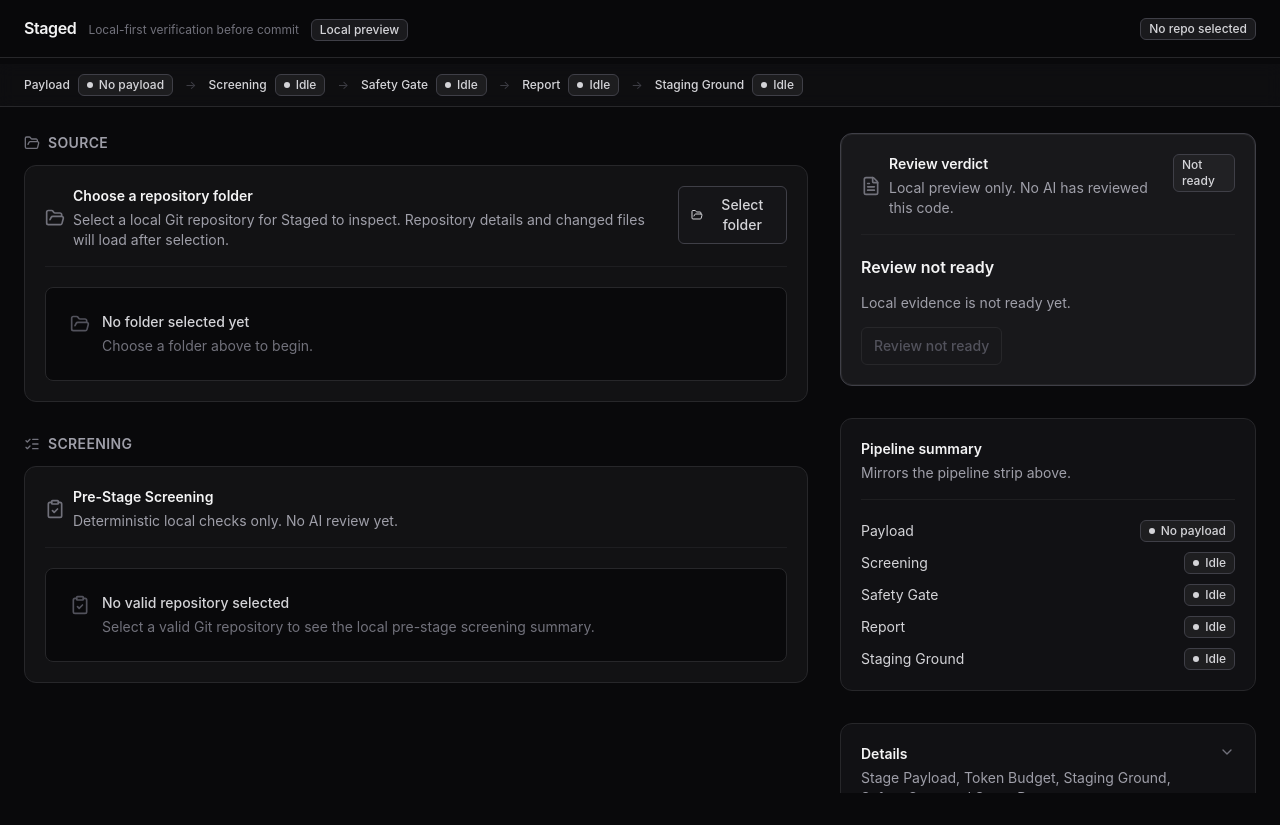
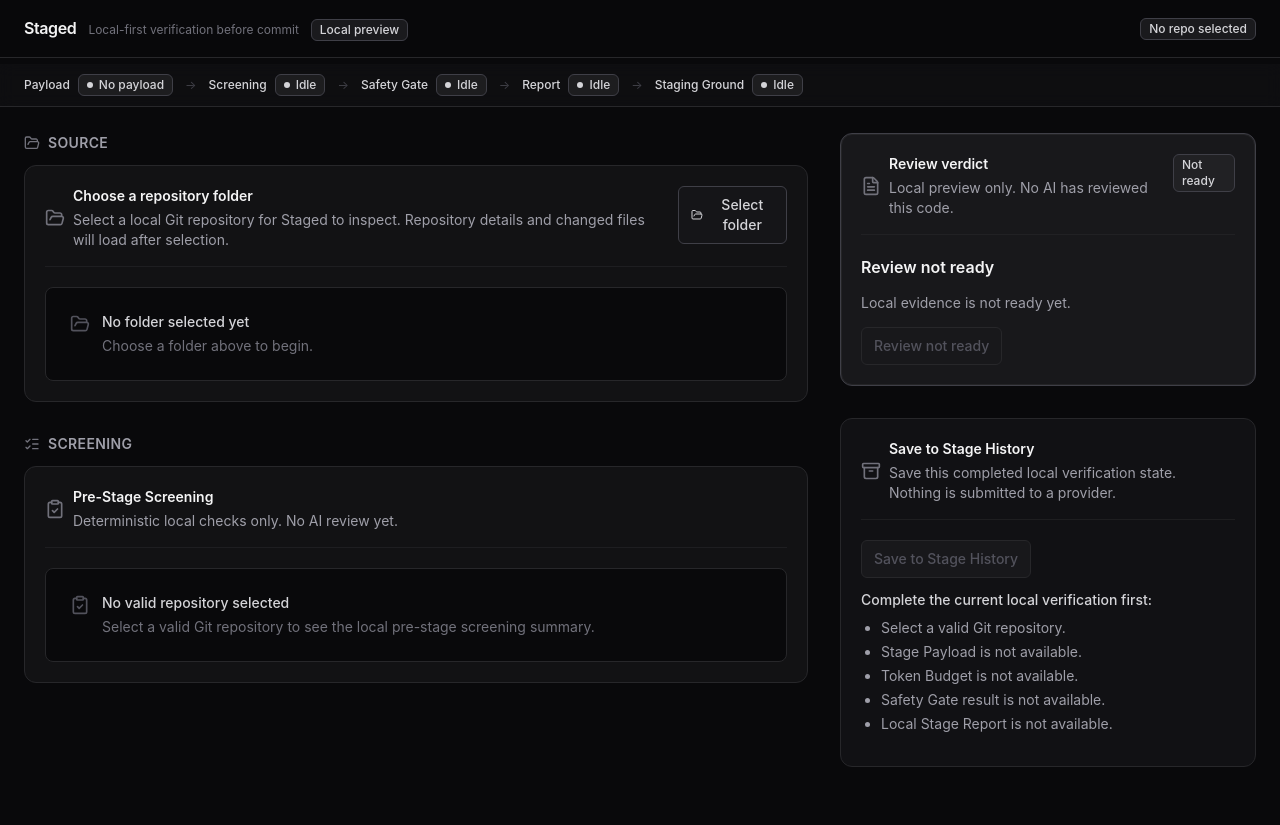
Before and after one commit to rudybrrr/staged, a React (Vite) app: page / in a window 1280 px wide. Built offline with nearby package versions, Linux system fonts and the light colour scheme.

Commit message:
feat: add explicit Stage History save action

```diff
--- a/src/app/App.tsx
+++ b/src/app/App.tsx
@@ -26,6 +26,10 @@
 } from "./lib/repo";
 import { buildPreStageFindings } from "./lib/screening";
 import { buildSafetyGateResult } from "./lib/safetyGate";
+import {
+  getStageHistorySaveDisabledReasons,
+  type BuildStageHistorySnapshotInput,
+} from "./lib/stageHistory";
 import { buildLocalStageReportPreview } from "./lib/stageReport";
 import { buildStagePayload } from "./lib/stagePayload";
 import { buildStagingGroundReadiness } from "./lib/stagingGround";
@@ -204,6 +208,58 @@
         stagingGroundReadiness,
       }),
     [safetyGateResult, stagePayload, stagingGroundReadiness, tokenBudget],
+  );
+  const stageHistorySnapshotInput: BuildStageHistorySnapshotInput | null =
+    useMemo(() => {
+      if (
+        !repoSummary?.is_git_repo ||
+        !tokenBudget ||
+        !safetyGateResult ||
+        !stageReport
+      ) {
+        return null;
+      }
+
+      return {
+        repo: {
+          repo_path: repoSummary.repo_path,
+          repo_name: repoSummary.repo_name,
+          current_branch: repoSummary.current_branch,
+          is_git_repo: repoSummary.is_git_repo,
+        },
+        redacted_payload_preview:
+          safetyGateResult.redacted_payload_preview,
+        token_budget: tokenBudget,
+        safety_gate_result: safetyGateResult,
+        local_stage_report: stageReport,
+      };
+    }, [repoSummary, safetyGateResult, stageReport, tokenBudget]);
+  const stageHistoryDisabledReasons = useMemo(
+    () =>
+      getStageHistorySaveDisabledReasons({
+        has_valid_repo: repoSummary?.is_git_repo ?? false,
+        has_stage_payload: stagePayload !== null,
+        token_budget: tokenBudget,
+        safety_gate_result: safetyGateResult,
+        local_stage_report: stageReport,
+        is_inspecting_repo: isInspecting,
+        is_loading_changed_files: isLoadingChangedFiles,
+        is_loading_diff: isLoadingDiff,
+        is_loading_commands: commandRunnerState.isLoadingCommands,
+        is_running_command: commandRunnerState.isRunning,
+      }),
+    [
+      commandRunnerState.isLoadingCommands,
+      commandRunnerState.isRunning,
+      isInspecting,
+      isLoadingChangedFiles,
+      isLoadingDiff,
+      repoSummary?.is_git_repo,
+      safetyGateResult,
+      stagePayload,
+      stageReport,
+      tokenBudget,
+    ],
   );
 
   const futureAiApproval: FutureAiApproval = useMemo(() => {
@@ -549,6 +605,8 @@
           onRefreshProviderReadiness={refreshProviderReadiness}
           hasValidRepo={repoSummary?.is_git_repo ?? false}
           pipelineSteps={pipelineSteps}
+          stageHistorySnapshotInput={stageHistorySnapshotInput}
+          stageHistoryDisabledReasons={stageHistoryDisabledReasons}
         />
       }
     >
--- a/src/app/features/review-rail/ReviewRailPanel.tsx
+++ b/src/app/features/review-rail/ReviewRailPanel.tsx
@@ -2,6 +2,7 @@
 import { FileText, ShieldAlert, ShieldCheck } from "lucide-react";
 
 import type { SafetyGateResult } from "../../lib/safetyGate";
+import type { BuildStageHistorySnapshotInput } from "../../lib/stageHistory";
 import type { StagePayload } from "../../lib/stagePayload";
 import type { StageReport } from "../../lib/stageReport";
 import type { StagingGroundReadiness } from "../../lib/stagingGround";
@@ -16,6 +17,7 @@
   type StatusTone,
 } from "../../ui";
 import { SafetyGatePanel } from "../safety-gate/SafetyGatePanel";
+import { StageHistorySavePanel } from "../stage-history/StageHistorySavePanel";
 import { StagePayloadPreviewPanel } from "../stage-payload/StagePayloadPreviewPanel";
 import { StageReportPanel } from "../stage-report/StageReportPanel";
 import { StagingGroundPanel } from "../staging-ground/StagingGroundPanel";
@@ -206,6 +208,8 @@
   onRefreshProviderReadiness: () => void;
   hasValidRepo: boolean;
   pipelineSteps: PipelineStep[];
+  stageHistorySnapshotInput: BuildStageHistorySnapshotInput | null;
+  stageHistoryDisabledReasons: string[];
 };
 
 export function ReviewRailPanel({
@@ -219,12 +223,19 @@
   onRefreshProviderReadiness,
   hasValidRepo,
   pipelineSteps,
+  stageHistorySnapshotInput,
+  stageHistoryDisabledReasons,
 }: ReviewRailPanelProps) {
   const verdict = deriveVerdict(safetyGateResult, stageReport, stagingGroundReadiness);
 
   return (
     <>
       <VerdictCard verdict={verdict} />
+
+      <StageHistorySavePanel
+        snapshotInput={stageHistorySnapshotInput}
+        disabledReasons={stageHistoryDisabledReasons}
+      />
 
       <PipelineMiniSummary steps={pipelineSteps} />
 
--- /dev/null
+++ b/src/app/features/stage-history/StageHistorySavePanel.tsx
@@ -0,0 +1,171 @@
+import { useEffect, useRef, useState } from "react";
+import { Archive } from "lucide-react";
+
+import {
+  buildStageHistorySaveInput,
+  saveStageHistoryScan,
+  type BuildStageHistorySnapshotInput,
+  type SaveStageHistoryCommandError,
+  type SaveStageHistoryScanResult,
+} from "../../lib/stageHistory";
+import { ActionButton, Panel } from "../../ui";
+
+type StageHistorySavePanelProps = {
+  snapshotInput: BuildStageHistorySnapshotInput | null;
+  disabledReasons: string[];
+};
+
+type SaveConfirmation = {
+  result: SaveStageHistoryScanResult;
+  safetyGateStatus: "pass" | "warning" | "blocked";
+};
+
+const COMMAND_ERROR_MESSAGES: Record<
+  SaveStageHistoryCommandError["code"],
+  string
+> = {
+  invalid_input:
+    "Current verification evidence could not be validated. Refresh and try again.",
+  duplicate_scan_id:
+    "A unique history record could not be created. Try saving again.",
+  storage_unavailable: "Stage History storage is unavailable.",
+  save_failed: "The scan could not be saved to Stage History.",
+};
+
+function commandErrorMessage(error: unknown): string {
+  if (typeof error !== "object" || error === null || !("code" in error)) {
+    return COMMAND_ERROR_MESSAGES.save_failed;
+  }
+
+  const code = error.code;
+  if (typeof code !== "string" || !(code in COMMAND_ERROR_MESSAGES)) {
+    return COMMAND_ERROR_MESSAGES.save_failed;
+  }
+
+  return COMMAND_ERROR_MESSAGES[code as SaveStageHistoryCommandError["code"]];
+}
+
+export function StageHistorySavePanel({
+  snapshotInput,
+  disabledReasons,
+}: StageHistorySavePanelProps) {
+  const [isSaving, setIsSaving] = useState(false);
+  const [confirmation, setConfirmation] =
+    useState<SaveConfirmation | null>(null);
+  const [errorMessage, setErrorMessage] = useState<string | null>(null);
+  const evidenceVersion = useRef(0);
+
+  useEffect(() => {
+    evidenceVersion.current += 1;
+    setConfirmation(null);
+    setErrorMessage(null);
+  }, [snapshotInput]);
+
+  const isDisabled =
+    isSaving || snapshotInput === null || disabledReasons.length > 0;
+
+  async function handleSave() {
+    if (isDisabled || !snapshotInput) {
+      return;
+    }
+
+    const capturedInput = snapshotInput;
+    const capturedEvidenceVersion = evidenceVersion.current;
+    setIsSaving(true);
+    setConfirmation(null);
+    setErrorMessage(null);
+
+    let commandInput;
+    try {
+      commandInput = await buildStageHistorySaveInput(capturedInput);
+    } catch {
+      if (capturedEvidenceVersion === evidenceVersion.current) {
+        setErrorMessage(
+          "A persistence-safe history snapshot could not be prepared.",
+        );
+      }
+      setIsSaving(false);
+      return;
+    }
+
+    try {
+      const result = await saveStageHistoryScan(commandInput);
+      if (capturedEvidenceVersion === evidenceVersion.current) {
+        setConfirmation({
+          result,
+          safetyGateStatus: commandInput.safety_gate_status,
+        });
+      }
+    } catch (error) {
+      if (capturedEvidenceVersion === evidenceVersion.current) {
+        setErrorMessage(commandErrorMessage(error));
+      }
+    } finally {
+      setIsSaving(false);
+    }
+  }
+
+  return (
+    <Panel
+      title="Save to Stage History"
+      icon={<Archive className="h-5 w-5" />}
+      description="Save this completed local verification state. Nothing is submitted to a provider."
+    >
+      <div className="space-y-3">
+        <ActionButton
+          type="button"
+          variant="secondary"
+          disabled={isDisabled}
+          onClick={() => void handleSave()}
+          className="w-fit"
+        >
+          {isSaving ? "Saving..." : "Save to Stage History"}
+        </ActionButton>
+
+        {disabledReasons.length > 0 && (
+          <div>
+            <p className="text-sm font-medium text-zinc-300">
+              Complete the current local verification first:
+            </p>
+            <ul className="mt-2 list-disc space-y-1 pl-5 text-sm text-zinc-400">
+              {disabledReasons.map((reason) => (
+                <li key={reason}>{reason}</li>
+              ))}
+            </ul>
+          </div>
+        )}
+
+        {snapshotInput?.safety_gate_result.status === "blocked" &&
+          !confirmation && (
+            <p className="text-sm leading-6 text-amber-300">
+              A blocked Safety Gate result can still be saved locally. This
+              does not approve or submit it.
+            </p>
+          )}
+
+        <div aria-live="polite">
+          {confirmation?.safetyGateStatus === "blocked" ? (
+            <div className="space-y-1 text-sm leading-6 text-amber-300">
+              <p>Saved locally with Safety Gate status: blocked.</p>
+              <p>Saving history does not approve or submit this payload.</p>
+              <p className="text-zinc-400">
+                Saved at {confirmation.result.created_at}.
+              </p>
+            </div>
+          ) : confirmation ? (
+            <p className="text-sm leading-6 text-emerald-300">
+              Saved locally at {confirmation.result.created_at}.
+            </p>
+          ) : null}
+
+          {errorMessage && (
+            <div className="space-y-1 text-sm leading-6 text-red-300">
+              <p>{errorMessage}</p>
+              <p>Current verification state is unchanged.</p>
+            </div>
+          )}
+        </div>
+      </div>
+    </Panel>
+  );
+}
```
Also changed, not shown: 1 other file (tests, documents, lock files or other folders).
